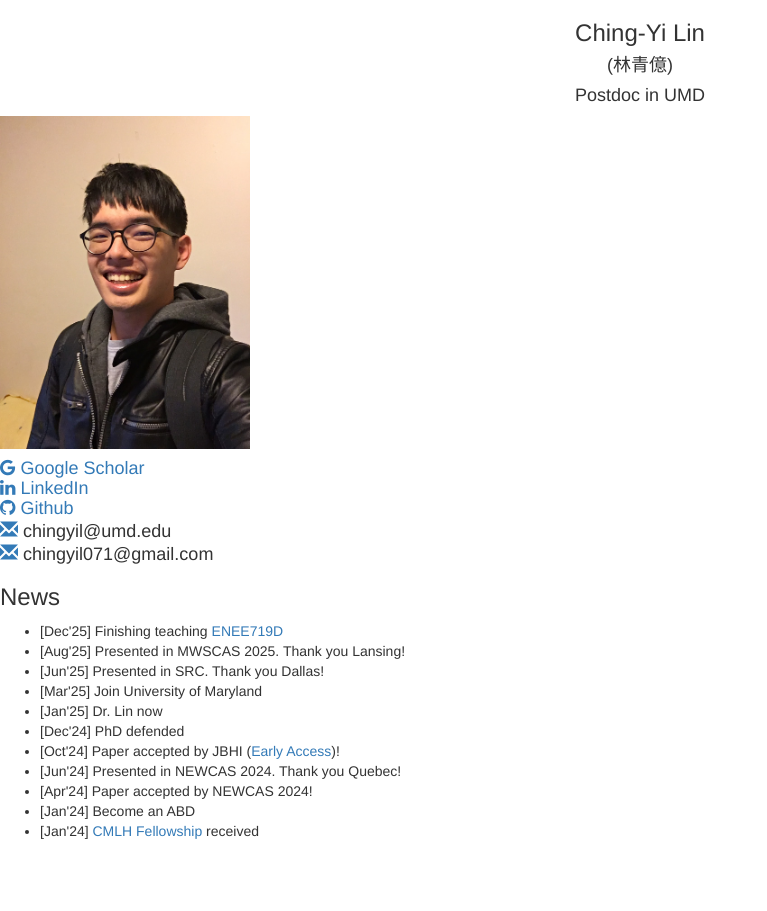
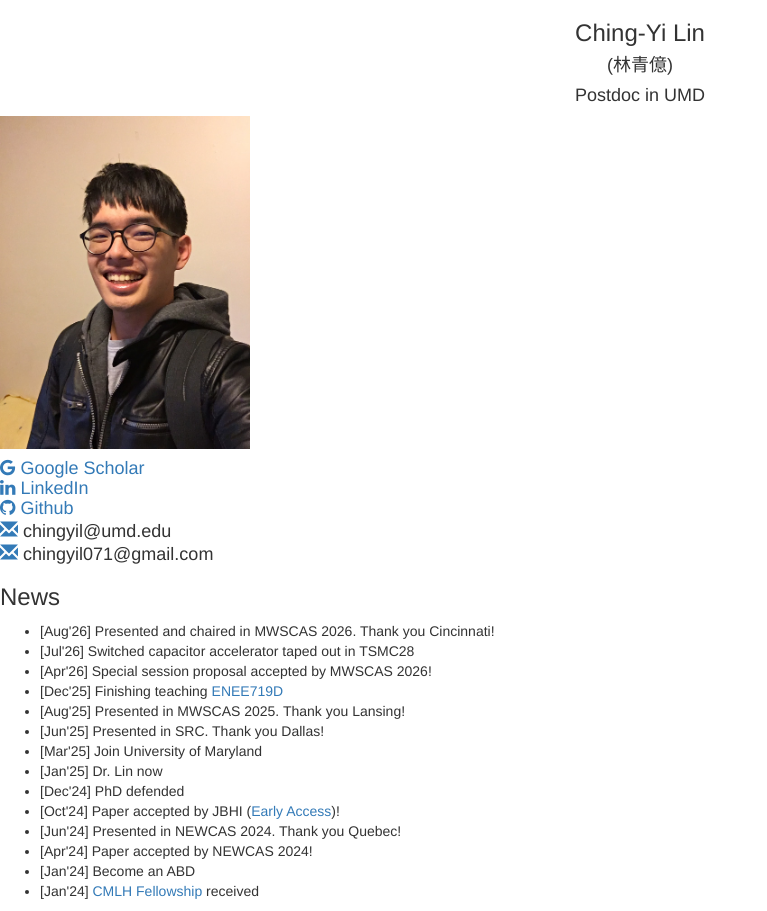
Before and after one commit to chingyil/personal_website, a plain HTML site: page news_header.html in a window 1280 px wide. Shown: the whole page, without its empty margins (0-767 px from the left). Before the commit the page ends 851 px from the top, so only its background shows below. Drawn offline with nearby package versions, Linux system fonts and the light colour scheme.

Commit message:
News header updated

```diff
--- a/news_header.html
+++ b/news_header.html
@@ -18,6 +18,9 @@
 
             <div class="subHeader"><h3>News</h3></div>
             <ul>
+            <li>[Aug'26] Presented and chaired in MWSCAS 2026. Thank you Cincinnati!</li>
+	    <li>[Jul'26] Switched capacitor accelerator taped out in TSMC28 </li>
+	    <li>[Apr'26] Special session proposal accepted by MWSCAS 2026! </li>
             <li>[Dec'25] Finishing teaching <a href="https://ece.umd.edu/course-schedule/course/ENEE719D">ENEE719D</a></li>
             <li>[Aug'25] Presented in MWSCAS 2025. Thank you Lansing!</li>
             <li>[Jun'25] Presented in SRC. Thank you Dallas!</li>
```
